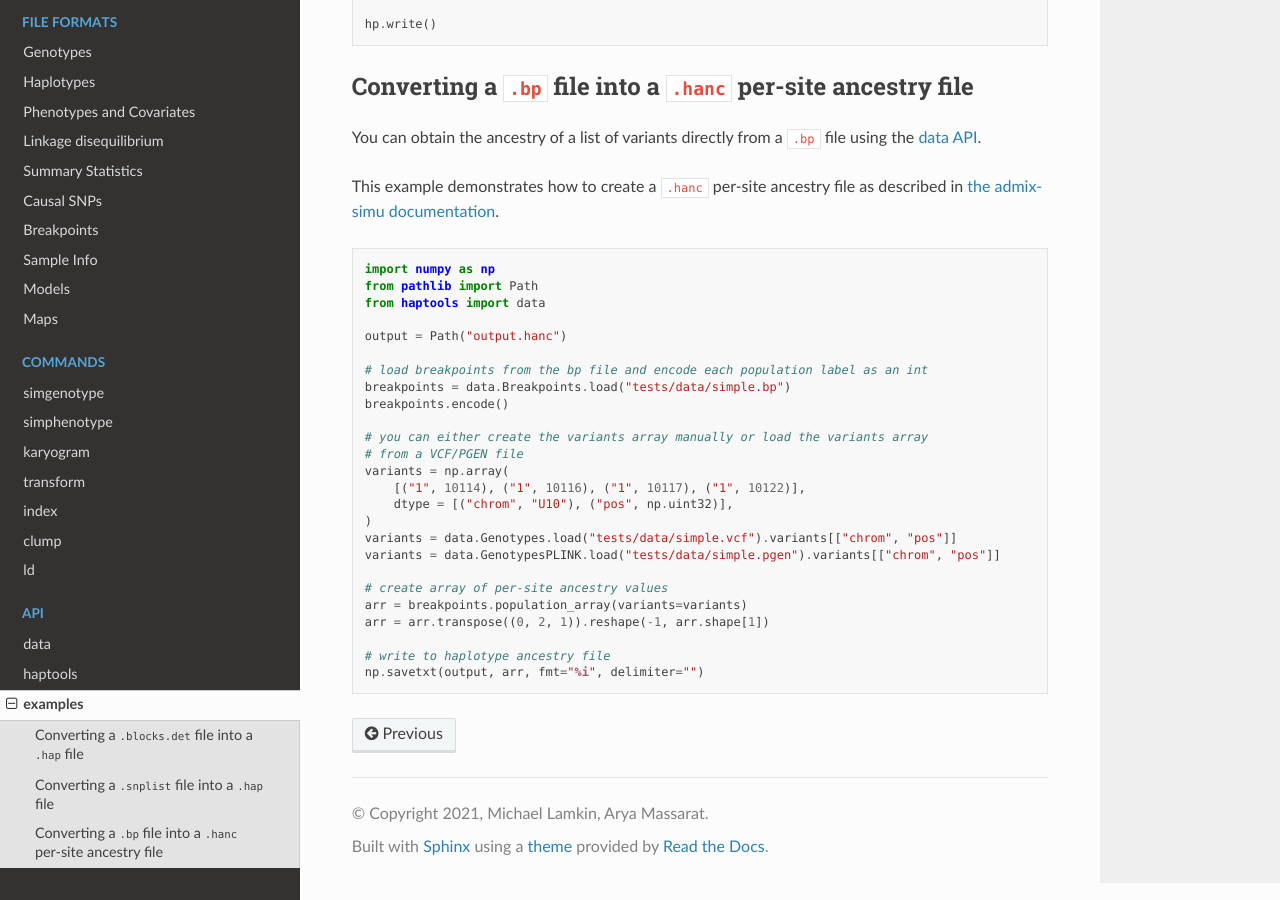
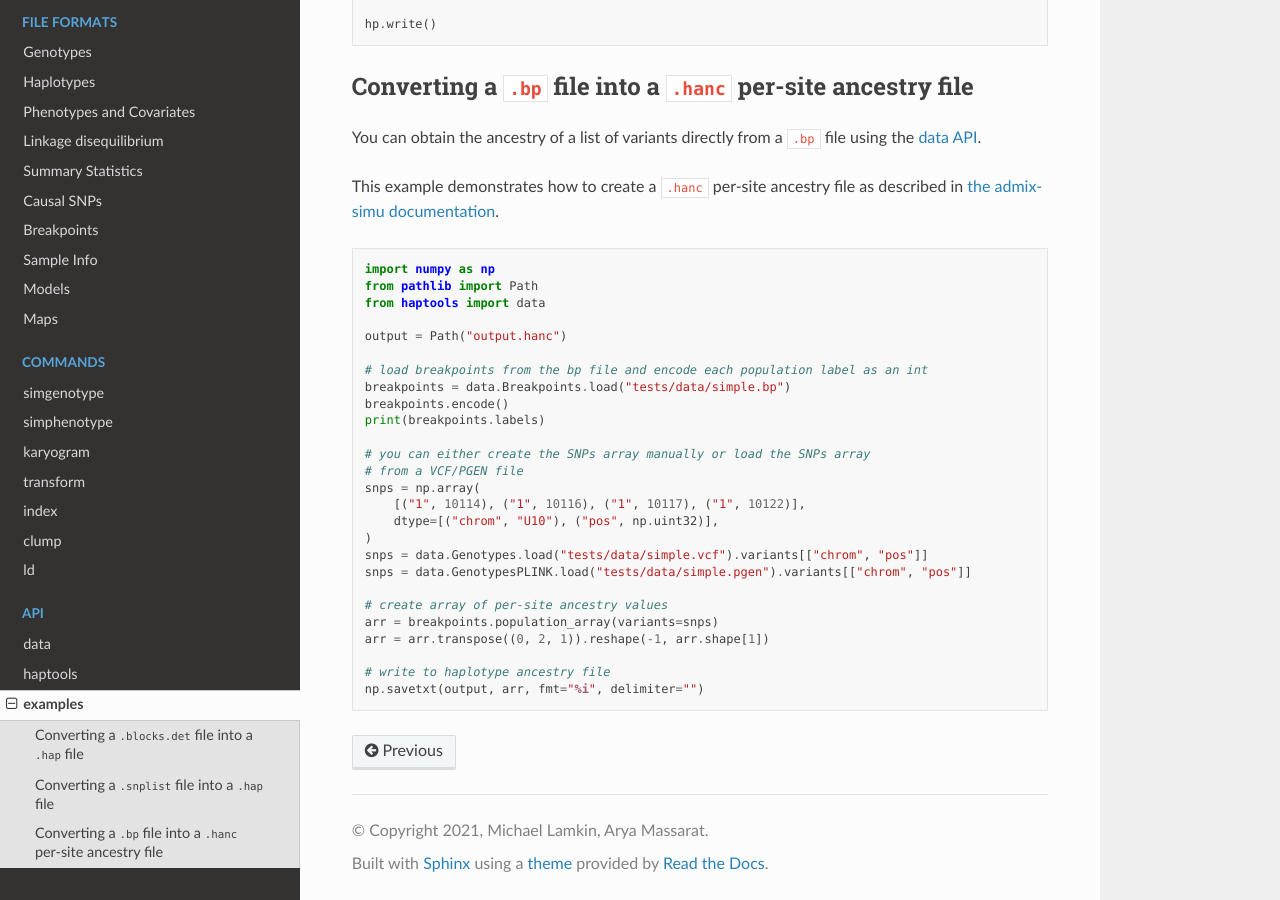
Before and after one commit to CAST-genomics/haptools, a Sphinx documentation site: the page built from docs/api/examples.rst, in a window 1280 px wide and 900 px high, scrolled down 2199 px. Built offline with Sphinx 7.4.7 and the Read the Docs theme 3.1.0, drawn with Linux system fonts in a browser that asks for light colours.

Commit message:
refmt and add print statement for pop labels

```diff
--- a/docs/api/examples.rst
+++ b/docs/api/examples.rst
@@ -126,18 +126,19 @@ This example demonstrates how to create a ``.hanc`` per-site ancestry file as de
     # load breakpoints from the bp file and encode each population label as an int
     breakpoints = data.Breakpoints.load("tests/data/simple.bp")
     breakpoints.encode()
+    print(breakpoints.labels)
 
-    # you can either create the variants array manually or load the variants array
+    # you can either create the SNPs array manually or load the SNPs array
     # from a VCF/PGEN file
-    variants = np.array(
+    snps = np.array(
         [("1", 10114), ("1", 10116), ("1", 10117), ("1", 10122)],
-        dtype = [("chrom", "U10"), ("pos", np.uint32)],
+        dtype=[("chrom", "U10"), ("pos", np.uint32)],
     )
-    variants = data.Genotypes.load("tests/data/simple.vcf").variants[["chrom", "pos"]]
-    variants = data.GenotypesPLINK.load("tests/data/simple.pgen").variants[["chrom", "pos"]]
+    snps = data.Genotypes.load("tests/data/simple.vcf").variants[["chrom", "pos"]]
+    snps = data.GenotypesPLINK.load("tests/data/simple.pgen").variants[["chrom", "pos"]]
 
     # create array of per-site ancestry values
-    arr = breakpoints.population_array(variants=variants)
+    arr = breakpoints.population_array(variants=snps)
     arr = arr.transpose((0, 2, 1)).reshape(-1, arr.shape[1])
 
     # write to haplotype ancestry file
```
Also changed, not shown: 1 other file.
